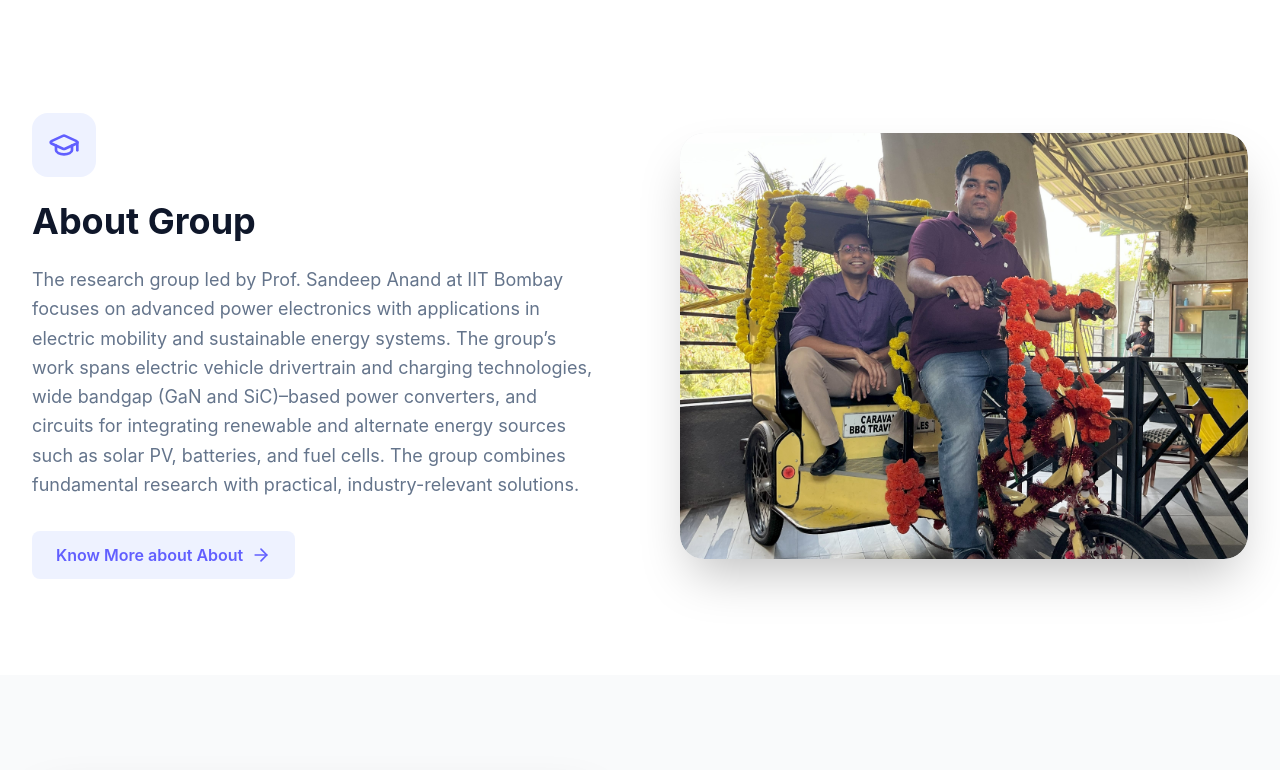
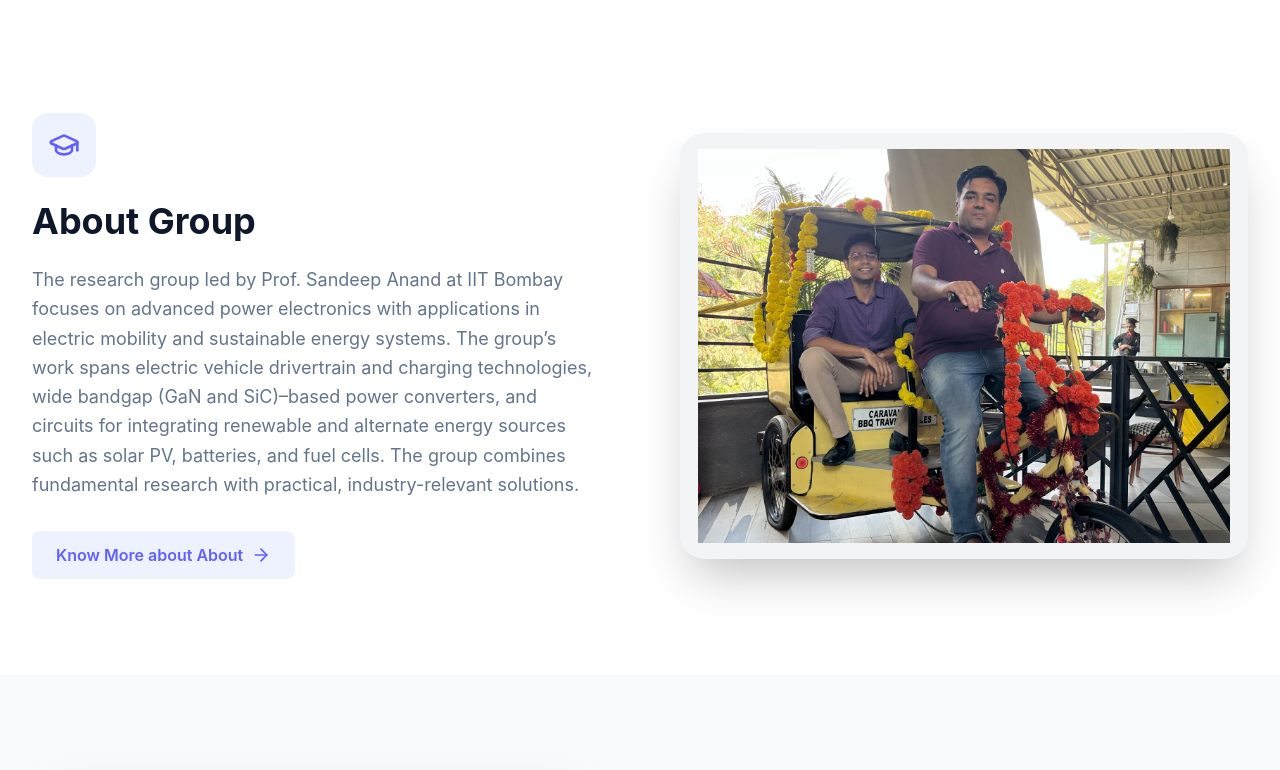
Before and after one commit to pranaysparihar/IITB--Electrical_Department, a React (Vite) app: page / in a window 1280 px wide. Shown: the part 1080-1850 px from the top of the page. Built offline with nearby package versions, Linux system fonts and the light colour scheme.

Commit message:
slideshows

```diff
--- a/src/app/pages/Home.tsx
+++ b/src/app/pages/Home.tsx
@@ -41,7 +41,7 @@
                     animate={{ opacity: 1, scale: 1 }}
                     exit={{ opacity: 0 }}
                     transition={{ duration: 0.8 }}
-                    className="absolute inset-0 w-full h-full object-cover"
+                    className="absolute inset-0 w-full h-full object-contain p-4"
                 />
             </AnimatePresence>
 
@@ -180,7 +180,6 @@
                     </section>
                 ))}
             </div>
-
             <ContactSection />
         </div>
     );
```
